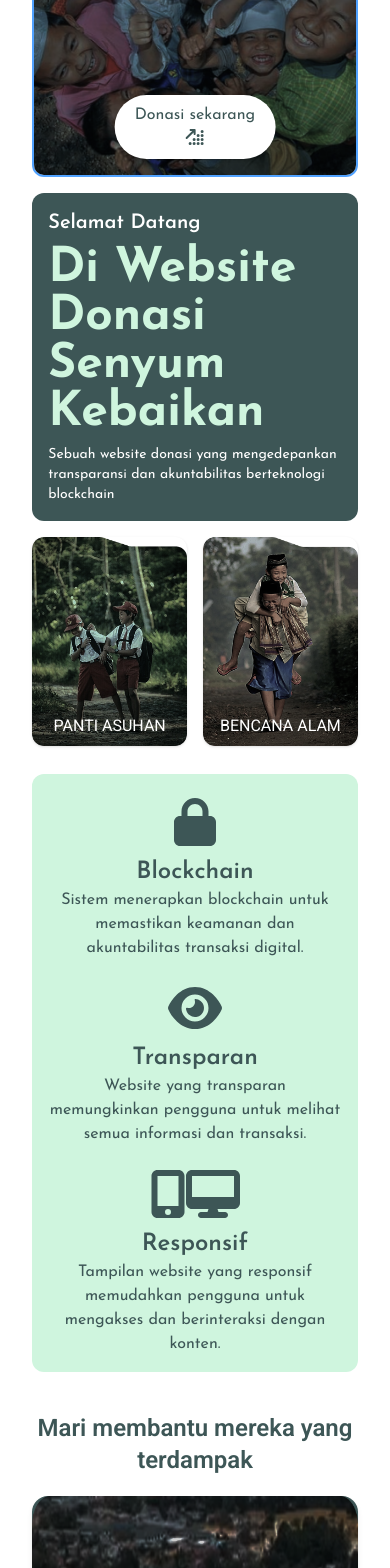
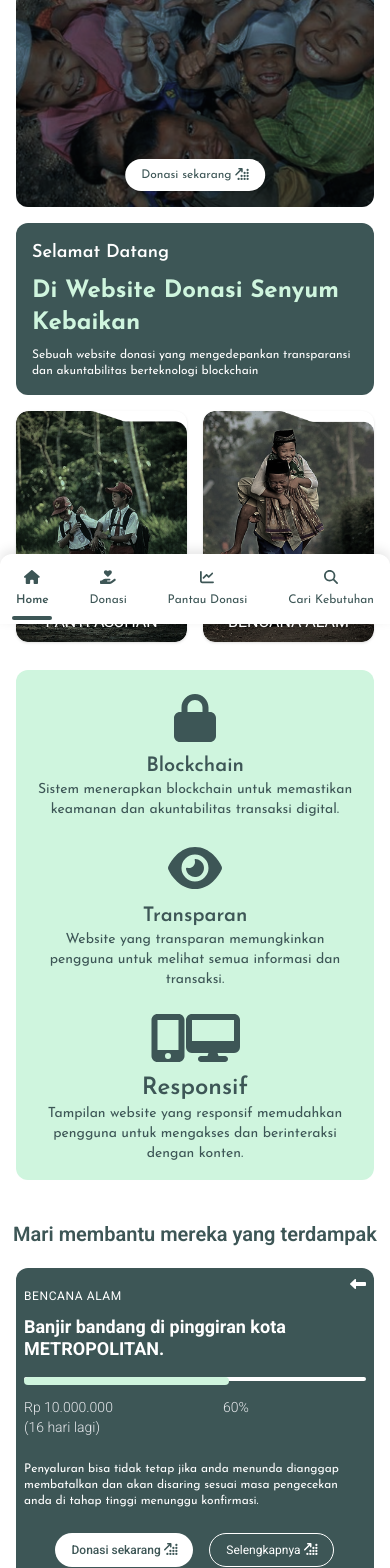
Before and after one commit to afifudin24/SenyumKebaikan, a React (Vite) app: page / in a window 390 px wide. Shown: the part 220-1788 px from the top of the page. Built offline with nearby package versions, Linux system fonts and the light colour scheme; the HTML template or start-up script is replaced by a standard one; what chartjs-plugin-datalabels would draw is missing.

Commit message:
finally home

```diff
--- a/src/components/Container.jsx
+++ b/src/components/Container.jsx
@@ -1,7 +1,7 @@
 import React from "react";
 
 const Container = ({ children, className }) => {
-    return <div className={`container mx-auto w-11/12 md:w-10/12 ${className}`}>{children}</div>;
+    return <div className={`container mx-auto overflow-x-hidden w-12/12 md:w-10/12 ${className}`}>{children}</div>;
 };
 
 export default Container;
--- a/src/components/Navbar.jsx
+++ b/src/components/Navbar.jsx
@@ -3,21 +3,22 @@ import logo2 from "../assets/logo2.png"
 import { Link } from 'react-router-dom';
 import { useLocation } from 'react-router-dom';
 import { FontAwesomeIcon } from '@fortawesome/react-fontawesome';
-import { faCircle } from '@fortawesome/free-solid-svg-icons';
+import { faChartLine, faCircle, faHome, faSearch } from '@fortawesome/free-solid-svg-icons';
+import { faHandHoldingHeart } from '@fortawesome/free-solid-svg-icons/faHandHoldingHeart';
 const Navbar = () => {
     const location = useLocation();
     const currentPath = location.pathname;
 
     const isActive = (path) => currentPath === path;
     const navItems = [
-        { label: 'Home', path: '/' },
-        { label: 'Donasi', path: '/donasi' },
-        { label: 'Pantau Donasi', path: '/pantau-donasi' },
-        { label: 'Cari Kebutuhan', path: '/cari-kebutuhan' },
+        { label: 'Home', path: '/', icon: faHome },
+        { label: 'Donasi', path: '/donasi', icon: faHandHoldingHeart },
+        { label: 'Pantau Donasi', path: '/pantau-donasi', icon: faChartLine },
+        { label: 'Cari Kebutuhan', path: '/cari-kebutuhan', icon: faSearch },
       ];
     return (
       <div className='fixed top-0 left-0 right-0 z-70 bg-white px-6 py-4 shadow-sm'>
-    <nav className="flex items-center justify-between  w-11/12 mx-auto md:w-10/12 ">
+    <nav className="flex items-center justify-between  w-12/12 mx-auto md:w-10/12 ">
       {/* Logo */}
       <div className="flex items-center gap-2">
         <img src={logo2} alt="Logo" className="h-8" />
@@ -49,14 +50,39 @@ const Navbar = () => {
 
       {/* Aksi */}
                 <div className="flex font-secondary  gap-4 items-center">
-                    <Link to={"/register"}>
+                    <Link className='hidden md:block' to={"/register"}>
                     <button className="text-primary hover:text-black text-sm">Daftar</button>
                     </Link>
                     <Link to="/login">
-        <button className="bg-primary text-white px-4 py-1.5 rounded-full text-sm">Log in</button>
+        <button className="bg-primary cursor-pointer text-white px-4 py-1.5 rounded-full text-sm">Log in</button>
                     </Link>
       </div>
             </nav>
+
+        <nav className='fixed bottom-0 left-0 right-0 z-70 rounded-t-xl px-4 py-4 shadow-up md:hidden bg-white'>
+          <div className='flex items-center justify-between'>
+            <ul className="flex gap-2 w-full text-primary justify-between text-sm font-secondary items-center">
+              {navItems.map((item) => (
+                <li key={item.path}>
+                  <Link
+                    to={item.path}
+                    className={`relative items-center justify-center  flex gap-2 flex-col  cursor-pointer ${
+                      isActive(item.path)
+                        ? 'font-semibold text-primary after:content-[""] after:absolute after:-bottom-3 after:left-1/2 after:-translate-x-1/2 after:w-10 after:h-1 after:bg-primary after:rounded-full'
+                        : 'hover:text-black text-primary'
+                    }`}
+                  >
+                    <FontAwesomeIcon icon={item.icon} className="text-md" />
+                    <p className='text-xs text-center'>
+
+                    {item.label}
+                    </p>
+                  </Link>
+                </li>
+              ))}
+            </ul>
+          </div>
+        </nav>
             </div>
   );
 };
--- a/src/index.css
+++ b/src/index.css
@@ -18,3 +18,7 @@
     vertical-align: super;
     font-size: 0.75rem; /* Sesuaikan ukuran font jika perlu */
   }
+
+  .shadow-up{
+    box-shadow: 0 -4px 12px rgba(0, 0, 0, 0.1); /* Shadow ke atas */
+  }
--- a/src/pages/guest/Home.jsx
+++ b/src/pages/guest/Home.jsx
@@ -1,4 +1,5 @@
 import React from 'react'
+import { useState } from 'react'
 import Navbar from '../../components/Navbar'
 import Container from '../../components/Container'
 import home1 from '../../assets/home1.png'
@@ -12,7 +13,7 @@ import kebutuhan1 from '../../assets/home/kebutuhan1.png'
 import kebutuhan2 from '../../assets/home/kebutuhan2.png'
 import kebutuhan3 from '../../assets/home/kebutuhan3.png'
 import image from '../../assets/home/image.png'
-import { faArrowRight, faUpLong } from '@fortawesome/free-solid-svg-icons'
+import { faArrowRight, faLeftLong, faTimes, faUpLong } from '@fortawesome/free-solid-svg-icons'
 import { FontAwesomeIcon } from '@fortawesome/react-fontawesome'
 import { faUpRightAndDownLeftFromCenter } from '@fortawesome/free-solid-svg-icons/faUpRightAndDownLeftFromCenter'
 import {
@@ -30,19 +31,25 @@ import { faEye } from '@fortawesome/free-solid-svg-icons/faEye'
 import Footer from '../../components/Footer'
 const Home = () => {
 
+  const [showImg, setShowImg] = useState(false);
+
+  const toggleImage = () => {
+    setShowImg(!showImg);
+  };
+
   return (
     <div>
       <Navbar />
-      <Container className={'mt-20'}>
+      <Container className={'mt-10 md:mt-20'}>
         <div className='grid grid-cols-1 mt-10 md:grid-cols-2 gap-4 p-4'>
           {/* Kiri: Gambar besar dan tombol */}
-          <div className='relative rounded-xl overflow-hidden border-2 border-blue-400'>
+          <div className='relative rounded-xl overflow-hidden '>
             <img
               src={home1}
               alt='Donasi'
               className='w-full h-full object-cover hover:scale-110 transition-all duration-100'
             />
-            <button className='absolute bottom-4 left-1/2 font-secondary -translate-x-1/2 hover:bg-primary hover:text-white bg-white text-primary px-4 py-2 rounded-full shadow'>
+            <button className='absolute bottom-4 left-1/2 font-secondary text-xs md:text-sm -translate-x-1/2 hover:bg-primary hover:text-white bg-white text-primary px-4 py-2 rounded-full shadow'>
               Donasi sekarang <FontAwesomeIcon icon={faArrowUpRightDots} />
             </button>
           </div>
@@ -51,13 +58,13 @@ const Home = () => {
           <div className='flex flex-col gap-4'>
             {/* Teks Selamat Datang */}
             <div className='bg-primary font-secondary p-4 rounded-xl'>
-              <h2 className='text-xl font-semibold text-white'>
+              <h2 className='text-lg md:text-xl font-semibold text-white'>
                 Selamat Datang
               </h2>
-              <p className='text-5xl font-bold my-2 text-secondary'>
+              <p className='md:text-5xl text-2xl font-bold my-2 text-secondary'>
                 Di Website Donasi Senyum Kebaikan
               </p>
-              <p className='text-sm text-white mt-1'>
+              <p className='text-xs md:text-sm text-white mt-1'>
                 Sebuah website donasi yang mengedepankan transparansi dan
                 akuntabilitas berteknologi blockchain
               </p>
@@ -92,16 +99,16 @@ const Home = () => {
         <div className='p-4 mx-4 my-3 rounded-xl font-secondary text-primary bg-secondary grid grid-cols-1 md:grid-cols-3 gap-4'>
           <div className='text-center'>
             <FontAwesomeIcon icon={faLock} className='text-5xl my-2' />
-            <h3 className='font-semibold text-2xl'>Blockchain</h3>
-            <p>
+            <h3 className='font-semibold text-xl  md:text-2xl'>Blockchain</h3>
+            <p className='text-sm md:text-lg'>
               Sistem menerapkan blockchain untuk memastikan keamanan dan
               akuntabilitas transaksi digital.
             </p>
           </div>
           <div className='text-center'>
             <FontAwesomeIcon icon={faEye} className='text-5xl my-2' />
-            <h3 className='font-semibold text-2xl'>Transparan</h3>
-            <p>
+            <h3 className='text-xl  md:text-2xl font-semibold'>Transparan</h3>
+            <p className='text-sm md:text-lg'>
               Website yang transparan memungkinkan pengguna untuk melihat semua
               informasi dan transaksi.
             </p>
@@ -113,17 +120,17 @@ const Home = () => {
             />
             <FontAwesomeIcon icon={faDesktop} className='text-5xl my-2' />
             <h3 className='font-semibold text-2xl'>Responsif</h3>
-            <p>
+            <p className='text-sm md:text-lg'>
               Tampilan website yang responsif memudahkan pengguna untuk
               mengakses dan berinteraksi dengan konten.
             </p>
           </div>
         </div>
 
-        <h4 className='text-center font-roboto font-semibold text-2xl md:text-4xl mt-10 text-primary'>
+        <h4 className='text-center font-roboto font-semibold text-xl md:text-4xl mt-10 text-primary'>
           Mari membantu mereka yang terdampak
         </h4>
-        <div className='mx-4 my-5 relative gap-4 rounded-2xl overflow-hidden bg-white shadow-md'>
+        <div className='mx-4 my-5 hidden md:block relative gap-4 rounded-2xl overflow-hidden bg-white shadow-md'>
           {/* Kiri: Konten */}
                   <div className='bg-primary text-white p-6 w-full flex flex-col justify-between'>
                       <div className='mb-4 w-7/12'>
@@ -160,7 +167,7 @@ const Home = () => {
 
             {/* Tombol */}
             <div className='flex gap-4 justify-center'>
-              <button className='bg-white text-[#36554A] px-4 py-2 rounded-full text-sm font-medium hover:bg-gray-100 transition'>
+              <button className='bg-white text-primary px-4 py-2 rounded-full text-sm font-medium hover:bg-gray-100 transition'>
                 Donasi sekarang <FontAwesomeIcon icon={ faArrowUpRightDots} />
               </button>
               <button className='border border-white px-4 py-2 rounded-full text-sm hover:bg-white hover:text-[#36554A] transition'>
@@ -173,27 +180,82 @@ const Home = () => {
 
           {/* Kanan: Gambar */}
                   </div>
+        </div>
+        <div className='flex flex-col md:hidden'>
+        <div className='mb-4 mt-5 w-11/12 px-2 py-5 mx-4 relative bg-primary rounded-xl text-white'>
+
+
+                          <div className='mb-4'>
+                            <p className='text-xs tracking-wider uppercase text-white'>
+                              Bencana Alam
+                            </p>
+                            <h2 className='text-lg md:text-3xl font-bold mt-3 leading-tight'>
+                              Banjir bandang di pinggiran kota{' '}
+                              <span className='uppercase'>Metropolitan</span>.
+                            </h2>
+                          </div>
+
+                          {/* Progress */}
+                          <div className='w-full bg-white rounded-full h-1 mb-4'>
+                            <div
+                              className='bg-secondary h-2 rounded-full'
+                              style={{ width: '60%' }}
+                            ></div>
+                          </div>
+                          <div    style={{ width: '60%' }} className='font-light relative justify-between text-sm text-gray-200 mb-6'>
+                            <span>Rp 10.000.000</span>
+              <span className='absolute -right-5 top-0'>60% </span>
+              <p>(16 hari lagi)</p>
+                          </div>
+
+                          {/* Deskripsi */}
+                          <p className='text-xs md:text-sm text-white mb-6 font-secondary'>
+                            Penyaluran bisa tidak tetap jika anda menunda dianggap membatalkan
+                            dan akan disaring sesuai masa pengecekan anda di tahap tinggi
+                            menunggu konfirmasi.
+                          </p>
+
+                          {/* Tombol */}
+                          <div className='flex gap-4 justify-center'>
+                            <button className='bg-white text-primary px-4 py-2 rounded-full text-xs md:text-sm font-medium hover:bg-gray-100 transition'>
+                              Donasi sekarang <FontAwesomeIcon icon={ faArrowUpRightDots} />
+                            </button>
+                            <button className='border border-white px-4 py-2 rounded-full text-xs md:text-sm hover:bg-white hover:text-primary transition'>
+                              Selengkapnya <FontAwesomeIcon icon={ faArrowUpRightDots} />
+                            </button>
+                            <FontAwesomeIcon className='absolute z-50 top-2 right-2 text-white' onClick={toggleImage} icon={faLeftLong} />
+            </div>
+
+            <div className={`${showImg ? 'w-full' : 'w-0'} transition-all duration-150 absolute right-0 top-0 h-full`}>
+
+              <div className={`relative w-full h-full`}>
+
+                <img src={home4} alt="" />
+
               </div>
+            </div>
+                                    </div>
+        </div>
               <div className='mx-4'>
               <p className='my-1 font-primary text-xl md:text-2xl font-semibold text-primary'>Pilihan Serupa</p>
               <DisasterCards />
-              <p className='my-2 font-primary text-xl md:text-2xl font-semibold text-primary text-center'>“Satu aksi kecil bisa berdampak besar. Kami mengundangmu untuk menjadi relawan donasi—ajukan programmu dan mari bantu mereka yang membutuhkan.”</p>
-              <h5 className='text-center text-primary text-2xl md:text-5xl mt-5'>50,765+</h5>
+              <p className='my-2 font-primary text-md md:text-2xl font-semibold text-primary text-center'>“Satu aksi kecil bisa berdampak besar. Kami mengundangmu untuk menjadi relawan donasi—ajukan programmu dan mari bantu mereka yang membutuhkan.”</p>
+              <h5 className='text-center text-primary text-5xl md:text-5xl mt-10'>50,765+</h5>
               <p className='my-2 text-lg md:text-xl  text-center font-secondary text-primary'>Relawan</p>
               <div className='mx-auto text-center'>
-              <button className='text-sm md:text-lg bg-primary mx-auto text-center font-secondary  text-white py-1 my-2 px-6 rounded-full w-auto hover:text-primary hover:bg-secondary'>Ajukan</button>
+              <button className='text-lg md:text-lg bg-primary mx-auto text-center font-secondary  text-white py-1 my-2 px-6 rounded-full w-auto hover:text-primary hover:bg-secondary'>Ajukan</button>
 
               </div>
               <div>
-                 <p className='my-3 font-primary text-center text-2xl md:text-3xl font-semibold text-primary'>Temukan Kebutuhanmu</p>
+                 <p className='mt-10 font-primary text-center text-2xl md:text-3xl font-semibold text-primary'>Temukan Kebutuhanmu</p>
                  <ProductCarousel />
               </div>
             </div>
 
             <div className='rounded-xl relative shadow-2xl my-3 overflow-hidden mx-4'>
                 <img src={image} alt="" />
-                <div className='absolute z-40 text-center top-1/2 left-1/2 transform -translate-y-1/2 -translate-x-1/2 '>
-                  <p className='text-white text-2xl font-primary text-center'>MASIH RAGU DENGAN KAMI?
+                <div className='absolute z-40 text-center w-full p-2 top-1/2 left-1/2 transform -translate-y-1/2 -translate-x-1/2 '>
+                  <p className='text-white md:text-2xl font-primary text-sm text-center'>MASIH RAGU DENGAN KAMI?
 KLIK DI BAWAH INI UNTUK MENUNJUKAN CARA KERJA MENGENAI TEKNOLOGI BLOCKCHAIN</p>
  <button className='border mx-auto border-white px-4 font-primary py-2 my-4 rounded-full text-sm hover:bg-primary bg-white text-primary hover:text-white transition'>
                 Selengkapnya <FontAwesomeIcon icon={ faArrowUpRightDots} />
@@ -202,7 +264,7 @@ KLIK DI BAWAH INI UNTUK MENUNJUKAN CARA KERJA MENGENAI TEKNOLOGI BLOCKCHAIN</p>
 
             </div>
 
-            <Footer className={'mx-4'} />
+            <Footer className={'md:mx-4 mx-0'} />
 
 
 
@@ -286,14 +348,14 @@ const ProductCarousel = () => {
   },
 ];
   return (
-    <div className='flex items-center'>
-      <div className='p-2 shadow-2xl w-4/12 rounded-3xl'>
+    <div className='flex items-center flex-col md:flex-row'>
+      <div className='p-4 shadow-2xl w-full md:w-4/12 rounded-3xl'>
         <p className='font-primary my-4 font-light'>BARANG</p>
-        <h4 className='text-primary text-xl my-4 font-semibold' >Pakaian keren yang dapat kamu gunakan</h4>
-        <button className='p-3 rounded-full border hover:shadow-2xl hover:bg-primary hover:text-white my-4 bg-white text-primary shadow-2xl font-secondary'>Selengkapnya <FontAwesomeIcon icon={faArrowUpRightDots} /></button>
+        <h4 className='text-primary md:text-xl text-md my-4 font-semibold' >Pakaian keren yang dapat kamu gunakan</h4>
+        <button className='p-3 rounded-full text-sm md:text-lg border hover:shadow-2xl hover:bg-primary hover:text-white my-4 bg-white text-primary shadow-2xl font-secondary'>Selengkapnya <FontAwesomeIcon icon={faArrowUpRightDots} /></button>
       </div>
 
-    <div className="flex w-8/12 overflow-x-scroll gap-2 h-full p-4">
+    <div className="flex md:w-8/12 w-full overflow-x-scroll gap-2 h-full p-4">
       {products.map((item, index) =>
         (
          <div
```
Also changed, not shown: src/components/Footer.jsx (+6 -6 lines), src/assets/logo3.png, src/pages/guest/Donasi.jsx (added).
